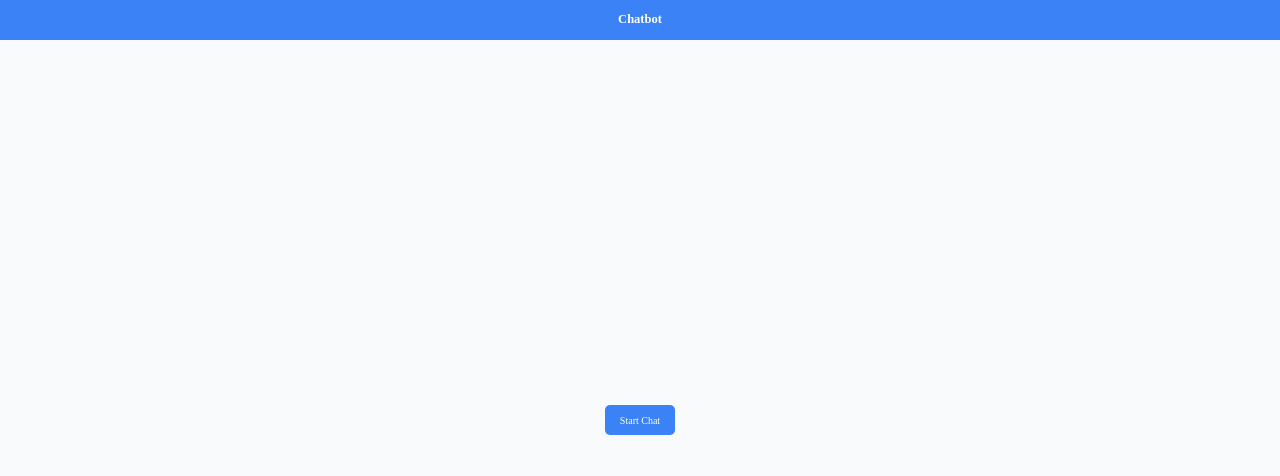
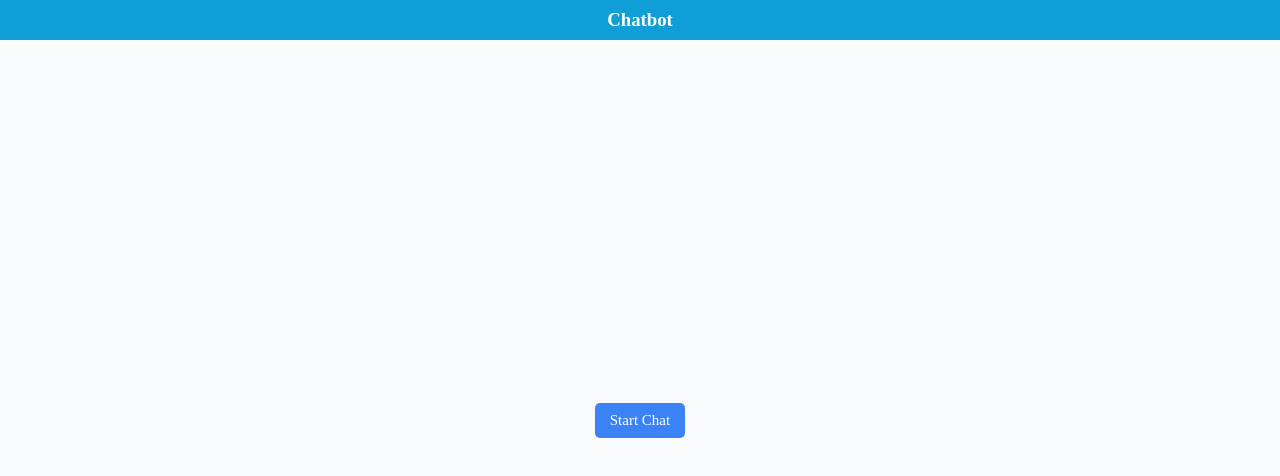
Before and after one commit to Safdari10/AI-InsuranceRecommender, a React (Vite) app in the folder frontend/: page / in a window 1280 px wide. Shown: the top 476 px of the page. Built offline with nearby package versions, Linux system fonts and the light colour scheme.

Commit message:
increase font sizes and changed background and text colors to the prototype provided by the mission

```diff
--- a/frontend/src/components/ChatDisplay.tsx
+++ b/frontend/src/components/ChatDisplay.tsx
@@ -7,25 +7,25 @@ interface ChatHistoryProps {
 
 const ChatDisplay: React.FC<ChatHistoryProps> = ({ history }) => {
   return (
-    <div className="flex flex-col p-4 space-y-4 overflow-y-auto h-96 bg-gray-100 rounded-lg shadow-inner border border-gray-300">
+    <div className="flex flex-col p-4 space-y-4 overflow-y-auto h-[400px] bg-gray-100 rounded-lg shadow-inner border border-gray-300">
       {history.map((message, index) => (
         <div
           key={index}
-          className={`flex items-start space-x-2 p-3 rounded-lg max-w-md ${
+          className={`flex items-start space-x-2 p-3 rounded-lg max-w-2xl ${
             message.role === "user"
-              ? "bg-blue-500 text-white self-end flex-row-reverse"
+              ? "bg-[#0f9ed5] text-white self-end flex-row-reverse"
               : "bg-gray-300 text-black self-start"
           }`}
         >
           <div className="flex-shrink-0">
             <FontAwesomeIcon
               icon={message.role === "user" ? faUser : faRobot}
-              className="w-8 h-8 rounded-full"
+              className="w-10 h-10 rounded-full mx-2"
             />
           </div>
           <div>
-            <div className="text-sm">{message.text}</div>
-            <div className="text-xs text-gray-500">{message.timestamp}</div>
+            <div className="text-2xl">{message.text}</div>
+            <div className={`text-sm ${message.role === "user" ? "text-zinc-950" : "text-gray-500"}`}>{message.timestamp}</div>
           </div>
         </div>
       ))}
--- a/frontend/src/components/MessageInput.tsx
+++ b/frontend/src/components/MessageInput.tsx
@@ -22,11 +22,11 @@ const MessageInput: React.FC<MessageInputProps> = ({ onSend }) => {
         placeholder="Type your message..."
         value={message}
         onChange={(e) => setMessage(e.target.value)}
-        className="flex-1 p-2 border rounded-lg focus:outline-none focus:ring-2 focus:ring-blue-500"
+        className="text-2xl flex-1 p-2 h-16 border rounded-lg focus:outline-none focus:ring-2 focus:ring-[#0f9ed5]"
       />
       <button
         type="submit"
-        className="ml-4 px-4 py-2 bg-blue-500 text-white rounded-lg hover:bg-blue-600 focus:outline-none focus:ring-2 focus:ring-blue-500"
+        className="text-2xl ml-4 px-4 py-2 h-16 w-28 bg-[#0f9ed5] text-white rounded-lg hover:bg-blue-600 focus:outline-none focus:ring-2 focus:ring-[#0f9ed5]"
       >
         Send
       </button>
--- a/frontend/src/pages/Chatbox.tsx
+++ b/frontend/src/pages/Chatbox.tsx
@@ -40,21 +40,21 @@ const ChatBox: React.FC = () => {
 
   return (
     <div className="flex flex-col h-screen bg-gray-50">
-      <div className="flex justify-center items-center h-16 bg-blue-500 text-white">
-        <h1 className="text-xl font-bold">Chatbot</h1>
+      <div className="flex justify-center items-center h-16 bg-[#0f9ed5] text-white">
+        <h1 className="text-3xl font-bold">Chatbot</h1>
       </div>
       <div className="flex flex-col flex-1 p-4">
         {isChatStarted ? (
           <>
             <ChatDisplay history={chatHistory} />
-            {isLoading && <div className="text-center text-gray-500">AI is typing...</div>}
+            {isLoading && <div className="text-2xl text-center text-gray-500">AI is typing...</div>}
             <MessageInput onSend={handleSend} />
           </>
         ) : (
           <div className="flex flex-col items-center justify-center flex-1">
             <button
               onClick={handleStart}
-              className="px-6 py-3 bg-blue-500 text-white rounded-lg hover:bg-blue-600 focus:outline-none focus:ring-2 focus:ring-blue-500"
+              className="text-2xl px-6 py-3 bg-blue-500 text-white rounded-lg hover:bg-blue-600 focus:outline-none focus:ring-2 focus:ring-blue-500"
             >
               Start Chat
             </button>
```
